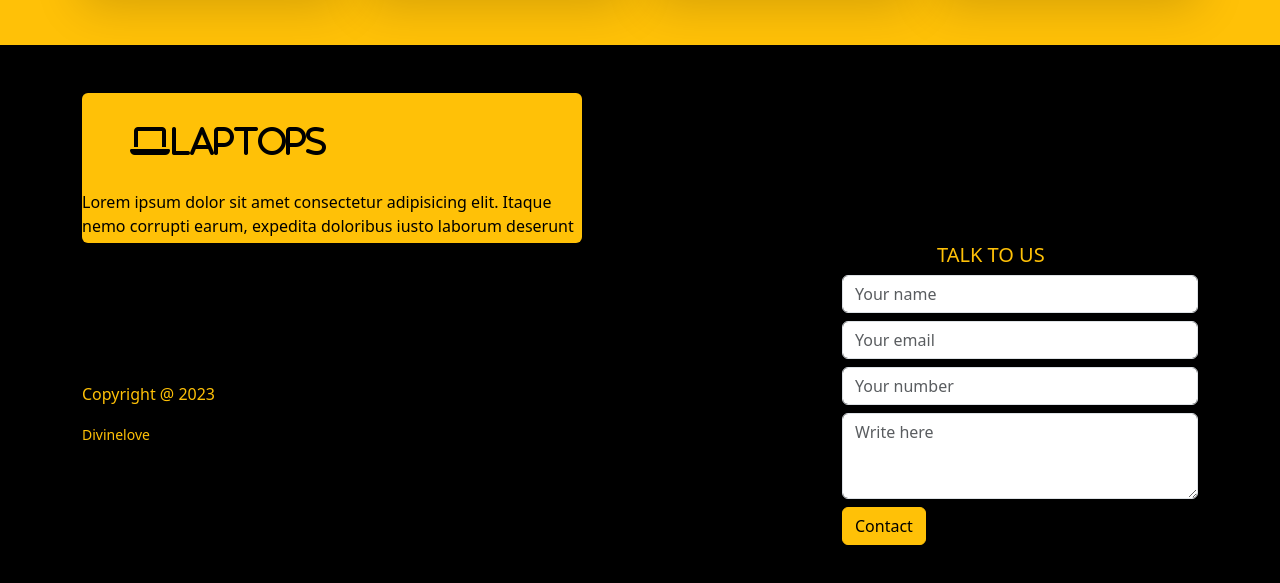
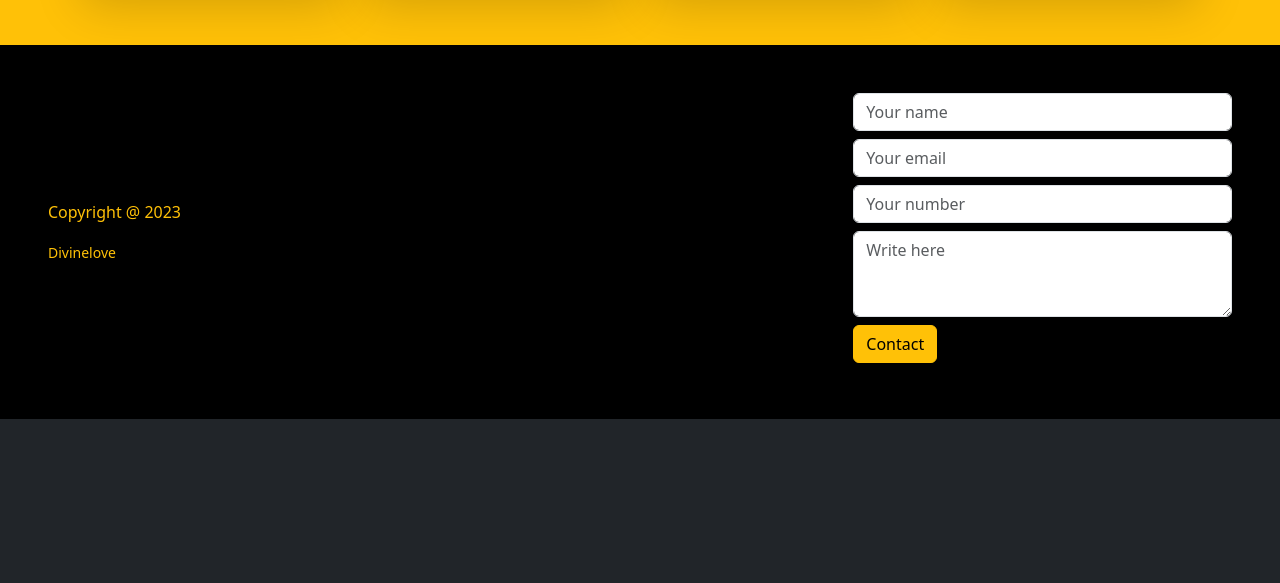
Before and after one commit to Levon-coder1/Levon-coder1.github.io, a plain HTML site: page index.html in a window 1280 px wide. Shown: the part 3539-4122 px from the top of the page. After the commit the page ends 3958 px from the top, so only its background shows below. Drawn offline with Linux system fonts and the light colour scheme.

Commit message:
Update index.html

```diff
--- a/index.html
+++ b/index.html
@@ -514,19 +514,7 @@
   </section>
 
   <footer class="footer bg-black text-dark p-5">
-    <div class="container">
-      <div class="grid">
-        <div class="row align-items-center">
-          <div class="col-md-6 align-text-center ">
-            <div class="card-footer text-bg-warning bg-warning rounded align-text-center" style="height: 150px; width: 500px;">
-              <div class="fa fa-laptop fa-2xl m-lg-5">LAPTOPS</div>
-              <P class="align-items-center">Lorem ipsum dolor sit amet consectetur adipisicing elit. Itaque nemo corrupti earum, expedita doloribus iusto laborum deserunt illum. Reprehenderit quae placeat tenetur temporibus exercitationem quis autem pariatur quibusdam iure possimus!</P>
-            </div>
-          </div>
-          <div class="col-md-3 offset-9">
-            <h5 class="text-warning text-uppercase">talk to us</h5>
-          </div>
-        </div>
+
         <div class="row align-items-center">
           <div class="col-md-4 text-warning">
             <p>Copyright @ 2023</p>
```
